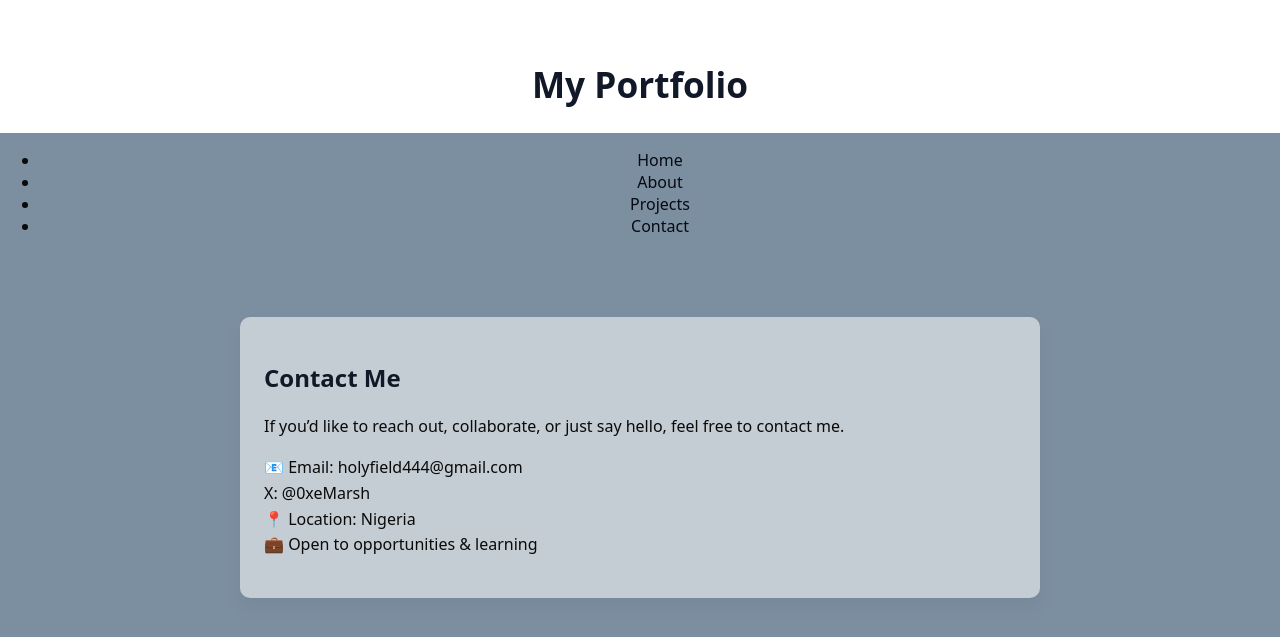
After one commit to Marsh4444/django, a Django app: page /contact/ in a window 1280 px wide. The commit adds this page. Shown: the top 637 px of the page. Run offline with Django 5.2, Linux system fonts and the light colour scheme.

Commit message:
added contact page for my portfolio

```diff
--- a/main/static/main/style.css
+++ b/main/static/main/style.css
@@ -52,6 +52,12 @@ main {
     box-shadow: 0 10px 20px rgba(0, 0, 0, 0.05);
 }
 
+.card p {
+    line-height: 1.6;
+    font-size: 16px;
+}
+
+
 /* Headings */
 h1, h2 {
     color: #111827;
--- a/main/templates/main/base.html
+++ b/main/templates/main/base.html
@@ -19,6 +19,7 @@
             <li><a href="/">Home</a></li>
             <li><a href="/about/">About</a></li>
             <li><a href="/projects/">Projects</a></li>
+            <li><a href="/contact/">Contact</a></li>
         </ul>
     </nav>
 
--- /dev/null
+++ b/main/templates/main/contact.html
@@ -0,0 +1,21 @@
+{% extends "main/base.html" %}
+
+{% block title %}Contact{% endblock %}
+
+{% block content %}
+<div class="card">
+    <h2>Contact Me</h2>
+
+    <p>
+        If you’d like to reach out, collaborate, or just say hello,
+        feel free to contact me.
+    </p>
+
+    <p>
+        📧 Email: holyfield444@gmail.com <br>
+         X: @0xeMarsh <br>
+        📍 Location: Nigeria <br>
+        💼 Open to opportunities & learning
+    </p>
+</div>
+{% endblock %}
--- a/main/urls.py
+++ b/main/urls.py
@@ -5,4 +5,5 @@ urlpatterns = [
     path('', views.home, name='home'), #views.home → run the home function
     path('about/', views.about, name='about'), #name → label for later use (links)
     path('projects/', views.projects, name='projects'),
+    path('contact/', views.contact, name='contact'),
 ]
--- a/main/views.py
+++ b/main/views.py
@@ -10,3 +10,6 @@ def about(request):
 
 def projects(request):
     return render(request, "main/projects.html")
+
+def contact(request):
+    return render(request, "main/contact.html")
```
